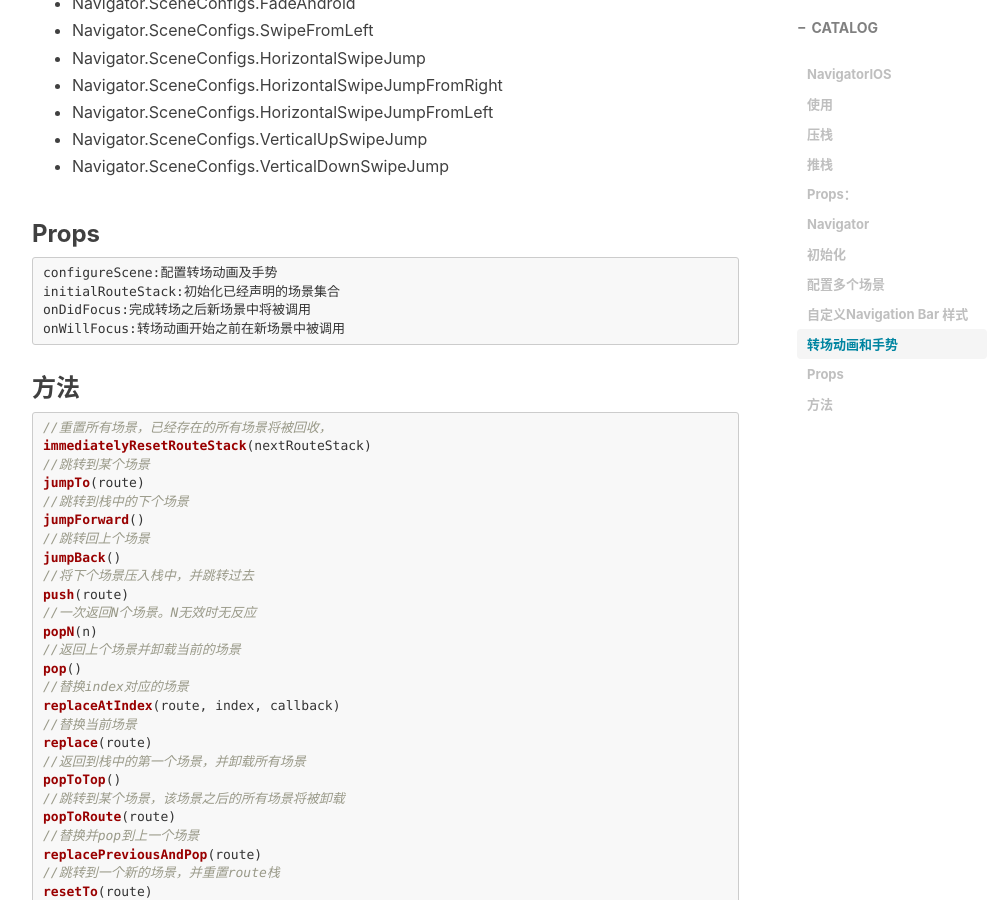
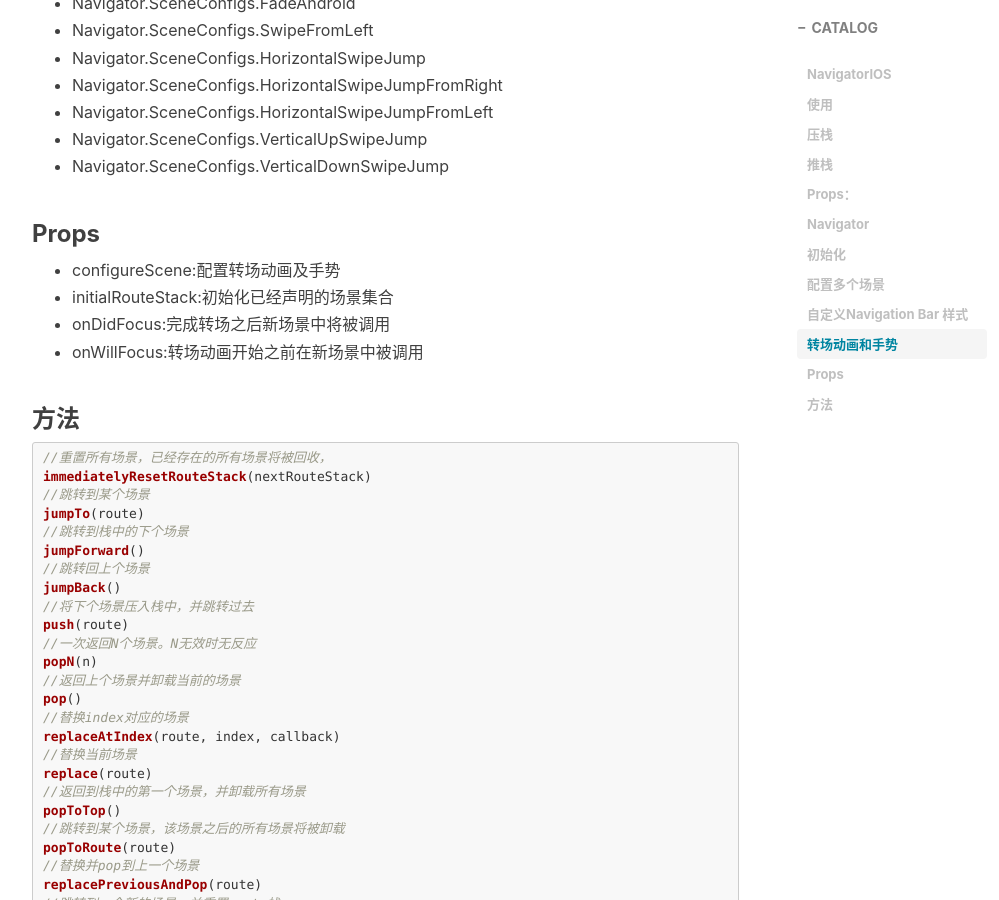
Before and after one commit to StevenDXC/Blog, a Jekyll site: the page built from _posts/2016-09-18-ReactNative_Navigator.md, in a window 1280 px wide and 900 px high, scrolled down 3790 px. Shown: the whole window, without its empty margins (233-1232 px from the left). Built offline with Jekyll 4.4.1, drawn with Linux system fonts in a browser that asks for light colours; nearby versions of some CDN libraries; Markdown is read by kramdown in place of the engine named in the settings; comment, search, counter and statistics services are not loaded.

Commit message:
Update 2016-09-18-ReactNative_Navigator.md

````diff
--- a/_posts/2016-09-18-ReactNative_Navigator.md
+++ b/_posts/2016-09-18-ReactNative_Navigator.md
@@ -190,12 +190,11 @@ configureScene={(route, routeStack) =>
 
 ### Props
 
-```javascript
-configureScene:配置转场动画及手势
-initialRouteStack:初始化已经声明的场景集合
-onDidFocus:完成转场之后新场景中将被调用
-onWillFocus:转场动画开始之前在新场景中被调用
-```
+* configureScene:配置转场动画及手势
+* initialRouteStack:初始化已经声明的场景集合
+* onDidFocus:完成转场之后新场景中将被调用
+* onWillFocus:转场动画开始之前在新场景中被调用
+
 
 ### 方法
 
````
